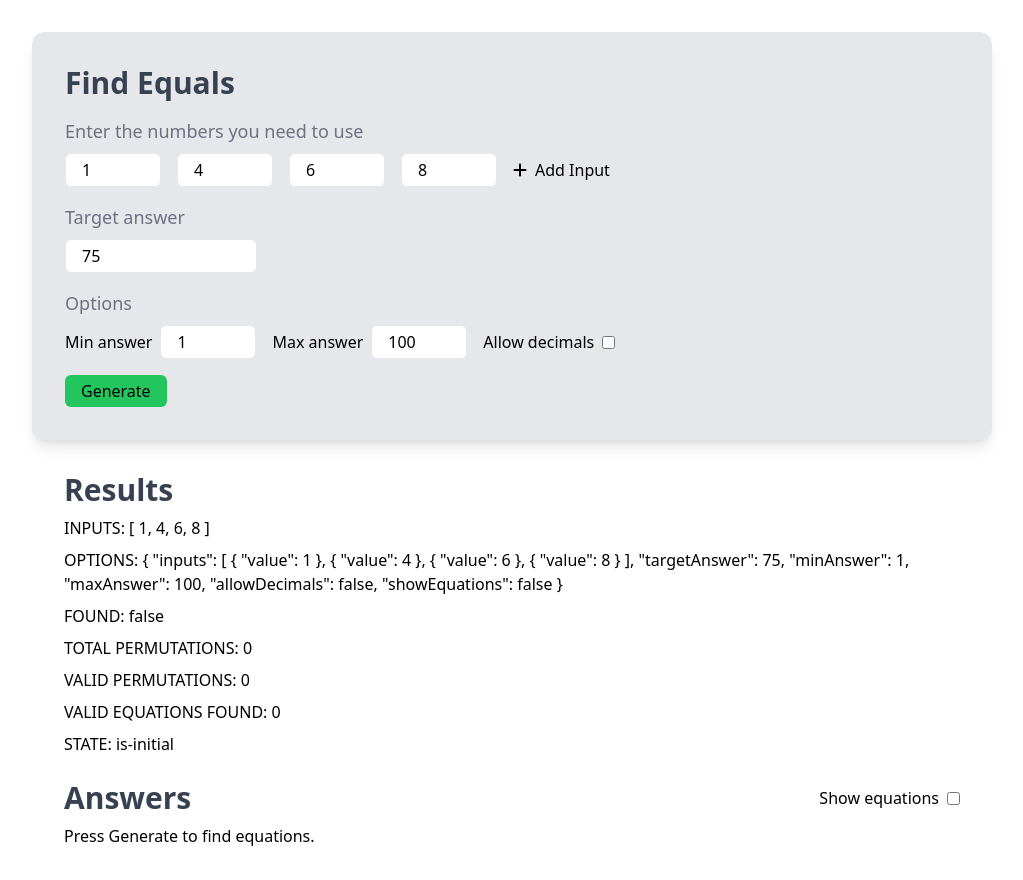
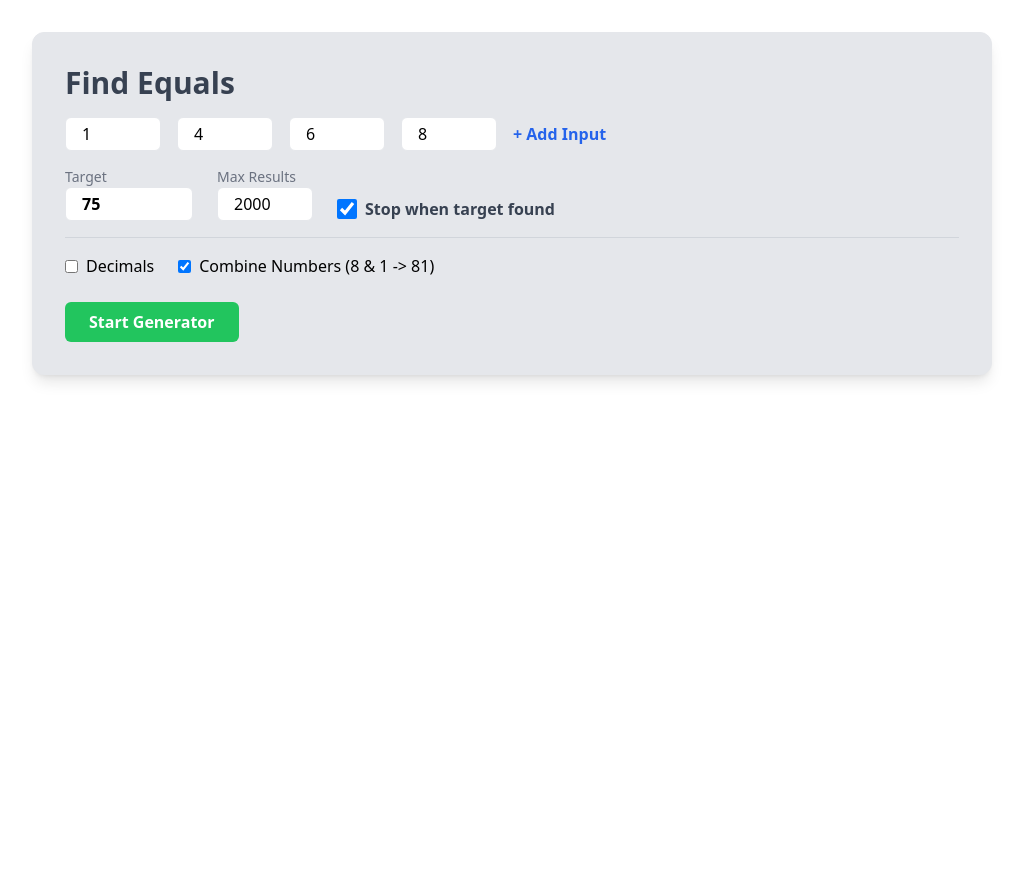
Before and after one commit to agm1984/find-equals, a Vue app: page / in a window 1280 px wide. Shown: the top 880 px of the page, without its empty margins (128-1151 px from the left). After the commit the page ends 800 px from the top, so only its background shows below. Built offline with nearby package versions, Linux system fonts and the light colour scheme.

Commit message:
used gemini 3 pro thinking to finish this app, now it works

```diff
--- a/src/App.vue
+++ b/src/App.vue
@@ -1,7 +1,6 @@
 <script setup>
 import { ref, reactive, computed } from 'vue';
 import { evaluate } from 'mathjs'
-import cloneDeep from 'lodash.clonedeep';
 import { getPermutations, cycles } from './utils/permutations';
 
 const INITIAL = 'is-initial';
@@ -10,7 +9,6 @@ const COMPLETE = 'is-complete';
 const state = ref(INITIAL);
 const isInitial = computed(() => state.value === INITIAL);
 const isComputing = computed(() => state.value === COMPUTING);
-const isComplete = computed(() => state.value === COMPLETE);
 
 const options = reactive({
     inputs: [
@@ -23,351 +21,304 @@ const options = reactive({
     minAnswer: 1,
     maxAnswer: 100,
     allowDecimals: false,
+    allowConcatenation: true,
     showEquations: false,
+    maxResults: 2000,
+    stopOnTarget: true, // NEW: Defaults to true
 });
 
 const availableNumbers = computed(() => options.inputs.map(x => x.value));
 const permutations = ref([]);
-
-// const operators = ['+', '-', '*', '/'];
 const operators = ['+', '-', '*', '/', '^'];
-
 const answers = ref([]);
-
 const validEquationsFound = ref(0);
+const processedCount = ref(0);
+const targetFoundFlag = ref(false); // Immediate stop flag
 
 const addInput = () => {
     options.inputs.push({ value: 0 });
 };
 
-const isTargetFound = computed(() => answers.value.some(result => result.answer === options.targetAnswer));
+const isTargetFound = computed(() => targetFoundFlag.value);
 
+/**
+ * 1. Evaluate Equation
+ */
 const tryEquation = (equation) => {
+    // If we already found the target and we are supposed to stop, do nothing.
+    if (targetFoundFlag.value && options.stopOnTarget) return;
+
     try {
         const answer = evaluate(equation);
 
-        const isLargerThanMin = (answer >= options.minAnswer);
-        const isSmallerThanMax = (answer <= options.maxAnswer);
-        const hasDecimal = (answer % 1 !== 0);
+        // Validate Basics
+        if (!isFinite(answer) || isNaN(answer)) return;
 
-        if (hasDecimal && !options.allowDecimals) return;
+        // CHECK TARGET FIRST (Before checking maxResults)
+        // This ensures we don't give up searching for "75" just because we found 1000 "74s"
+        if (Math.abs(answer - options.targetAnswer) < 0.000001) {
+             answers.value.unshift({ equation, answer }); // Put it at the top!
+             validEquationsFound.value += 1;
+             targetFoundFlag.value = true; // Signal to stop
+             return;
+        }
 
-        if (isLargerThanMin && isSmallerThanMax) {
-            answers.value.push({ equation, answer });
-            validEquationsFound.value += 1;
-        }
+        // Validate Constraints
+        if ((answer % 1 !== 0) && !options.allowDecimals) return;
+        if (answer < options.minAnswer || answer > options.maxAnswer) return;
+
+        // Check Capacity
+        if (answers.value.length >= options.maxResults) return;
+
+        // Store standard result
+        answers.value.push({ equation, answer });
+        validEquationsFound.value += 1;
+
     } catch (error) {
-        // goto next
+        // Silent fail
     }
 };
 
-const handleGenerate = () => {
-    state.value = COMPUTING;
+/**
+ * 2. Generate Structural Templates
+ */
+const applyTemplates = (nums, ops) => {
+    if (targetFoundFlag.value && options.stopOnTarget) return; // Optimization check
 
-    const operands = availableNumbers.value;
-    permutations.value = getPermutations([
-        // ...operators,
-        ...operands,
-        // ...['(', ')'],
-    ]);
+    const N = nums;
+    const O = ops;
 
-    // let potentialSolutions = [];
+    // Helper to apply regex variations (factorials/roots)
+    const applyUnary = (eq) => {
+        tryEquation(eq);
 
-    // for (let i = 0; i < 2; i += 1) {
-    //     console.log('test', permutations.value[i], operators);
-    //     for (let y = 0; y < permutations.value[i].length; y += 1) {
-    //         for (let x = 0; x < operators.length; x += 1) {
-    //             let permutation = cloneDeep(permutations.value[i]);
-    //             permutation.splice(y, 0, operators[x]);
-    //             potentialSolutions.push(permutation);
-    //         }
-    //     }
-    // }
-    // console.log('solutions', potentialSolutions);
+        // Only run expensive regex if we haven't found target yet
+        if (targetFoundFlag.value && options.stopOnTarget) return;
 
-    // return;
+        options.inputs.forEach(input => {
+            const val = String(input.value);
+            const regex = new RegExp(`(?<!\\d)${val}(?!\\d)`, 'g');
+            if (eq.match(regex)) {
+                tryEquation(eq.replace(regex, `${val}!`));
+                tryEquation(eq.replace(regex, `sqrt(${val})`));
+            }
+        });
+    }
 
-    permutations.value.forEach((permutation) => {
-        let equation = permutation.join('');
-        // console.log('equation', equation);
-        tryEquation(equation);
+    // Dynamic Templates based on array length
+    if (N.length === 1) {
+        applyUnary(N[0]);
+    }
+    else if (N.length === 2) {
+        applyUnary(`${N[0]} ${O[0]} ${N[1]}`);
+    }
+    else if (N.length === 3) {
+        applyUnary(`${N[0]}${O[0]}${N[1]}${O[1]}${N[2]}`);
+        applyUnary(`(${N[0]}${O[0]}${N[1]})${O[1]}${N[2]}`);
+        applyUnary(`${N[0]}${O[0]}(${N[1]}${O[1]}${N[2]})`);
+    }
+    else if (N.length === 4) {
+        const base = `${N[0]}${O[0]}${N[1]}${O[1]}${N[2]}${O[2]}${N[3]}`;
+        applyUnary(base);
+        applyUnary(`(${N[0]}${O[0]}${N[1]})${O[1]}(${N[2]}${O[2]}${N[3]})`);
+        applyUnary(`((${N[0]}${O[0]}${N[1]})${O[1]}${N[2]})${O[2]}${N[3]}`);
+        applyUnary(`${N[0]}${O[0]}(${N[1]}${O[1]}(${N[2]}${O[2]}${N[3]}))`);
+    }
+};
 
-        let potentialSolutions = [];
+/**
+ * 3. Operator Looper
+ */
+const solveForNumbers = (numberList) => {
+    if (targetFoundFlag.value && options.stopOnTarget) return;
 
-        // one operator
-        for (let y = 0; y < permutation.length; y += 1) {
-            for (let x = 0; x < operators.length; x += 1) {
-                let perm = cloneDeep(permutation);
-                perm.splice(y, 0, operators[x]);
-                potentialSolutions.push(perm);
+    const len = numberList.length;
+
+    if (len === 1) {
+        tryEquation(numberList[0]);
+        return;
+    }
+
+    if (len === 2) {
+        for (let op1 of operators) applyTemplates(numberList, [op1]);
+    } else if (len === 3) {
+        for (let op1 of operators) {
+            for (let op2 of operators) applyTemplates(numberList, [op1, op2]);
+        }
+    } else if (len === 4) {
+        for (let op1 of operators) {
+            for (let op2 of operators) {
+                for (let op3 of operators) applyTemplates(numberList, [op1, op2, op3]);
             }
         }
+    }
+};
 
-        // two operator
-        for (let y = 0; y < permutation.length; y += 1) {
-            for (let x = 0; x < operators.length; x += 1) {
-                let perm = cloneDeep(permutation);
-                perm.splice(y, 0, operators[x]);
-                perm.splice(y+2, 0, operators[x]);
-                potentialSolutions.push(perm);
+/**
+ * MAIN GENERATOR
+ */
+const handleGenerate = async () => {
+    state.value = COMPUTING;
+    answers.value = [];
+    validEquationsFound.value = 0;
+    cycles.value = 0;
+    processedCount.value = 0;
+    targetFoundFlag.value = false;
+
+    const rawOperands = availableNumbers.value.map(String);
+    permutations.value = getPermutations(rawOperands);
+
+    const totalPermutations = permutations.value.length;
+    let permIndex = 0;
+
+    const processBatch = () => {
+        return new Promise((resolve) => {
+            const startTime = performance.now();
+
+            // Loop while:
+            // 1. We have items
+            // 2. Time is under 15ms
+            // 3. We haven't found the target (if stopOnTarget is on)
+            while (
+                permIndex < totalPermutations &&
+                (performance.now() - startTime < 15) &&
+                !(options.stopOnTarget && targetFoundFlag.value)
+            ) {
+
+                const p = permutations.value[permIndex];
+
+                // Standard Solve
+                solveForNumbers(p);
+
+                // Concatenation Solve
+                if (options.allowConcatenation) {
+                    if (p.length > 1) solveForNumbers([ p[0] + p[1], ...p.slice(2) ]);
+                    if (p.length > 2) solveForNumbers([ p[0], p[1] + p[2], ...p.slice(3) ]);
+                    if (p.length > 3) solveForNumbers([ ...p.slice(0, 2), p[2] + p[3] ]);
+                    if (p.length === 4) solveForNumbers([ p[0] + p[1], p[2] + p[3] ]);
+                }
+
+                permIndex++;
+                processedCount.value++;
             }
+
+            // Return true if we should continue processing
+            const shouldContinue = permIndex < totalPermutations && !(options.stopOnTarget && targetFoundFlag.value);
+            resolve(shouldContinue);
+        });
+    };
+
+    const runBatches = async () => {
+        let hasMore = true;
+        while (hasMore && state.value === COMPUTING) {
+            hasMore = await processBatch();
+            await new Promise(r => setTimeout(r, 0));
         }
+        state.value = COMPLETE;
+    };
 
-        // three operator
-        for (let y = 0; y < permutation.length; y += 1) {
-            for (let x = 0; x < operators.length; x += 1) {
-                let perm = cloneDeep(permutation);
-                perm.splice(y, 0, operators[x]);
-                perm.splice(y+2, 0, operators[x]);
-                perm.splice(y+4, 0, operators[x]);
-                potentialSolutions.push(perm);
-            }
-        }
-
-        // four operator
-        for (let y = 0; y < permutation.length; y += 1) {
-            for (let x = 0; x < operators.length; x += 1) {
-                let perm = cloneDeep(permutation);
-                perm.splice(y, 0, operators[x]);
-                perm.splice(y+2, 0, operators[x]);
-                perm.splice(y+4, 0, operators[x]);
-                perm.splice(y+6, 0, operators[x]);
-                potentialSolutions.push(cloneDeep(perm));
-            }
-        }
-
-        // console.log('poten', potentialSolutions);
-
-        potentialSolutions.forEach(solution => {
-
-            tryEquation(solution.join(''));
-
-            // superfluous operators
-            tryEquation(solution.join('').replace('1', '-1'));
-            tryEquation(solution.join('').replace('4', '-4'));
-            tryEquation(solution.join('').replace('6', '-6'));
-            tryEquation(solution.join('').replace('8', '-8'));
-            tryEquation(solution.join('').replace('1', '+1'));
-            tryEquation(solution.join('').replace('4', '+4'));
-            tryEquation(solution.join('').replace('6', '+6'));
-            tryEquation(solution.join('').replace('8', '+8'));
-            tryEquation(solution.join('').replace('1', '*1'));
-            tryEquation(solution.join('').replace('4', '*4'));
-            tryEquation(solution.join('').replace('6', '*6'));
-            tryEquation(solution.join('').replace('8', '*8'));
-            tryEquation(solution.join('').replace('1', '/1'));
-            tryEquation(solution.join('').replace('4', '/4'));
-            tryEquation(solution.join('').replace('6', '/6'));
-            tryEquation(solution.join('').replace('8', '/8'));
-            tryEquation(solution.join('').replace('1', '^1'));
-            tryEquation(solution.join('').replace('4', '^4'));
-            tryEquation(solution.join('').replace('6', '^6'));
-            tryEquation(solution.join('').replace('8', '^8'));
-
-            // roots
-            tryEquation(solution.join('').replace('1', 'sqrt(1)'));
-            tryEquation(solution.join('').replace('4', 'sqrt(4)'));
-            tryEquation(solution.join('').replace('6', 'sqrt(6)'));
-            tryEquation(solution.join('').replace('8', 'sqrt(8)'));
-
-            // factorials
-            tryEquation(solution.join('').replace('1', '1!'));
-            tryEquation(solution.join('').replace('4', '4!'));
-            tryEquation(solution.join('').replace('6', '6!'));
-            tryEquation(solution.join('').replace('8', '8!'));
-        });
-
-        // superfluous operators
-        tryEquation(equation.replace('1', '-1'));
-        tryEquation(equation.replace('4', '-4'));
-        tryEquation(equation.replace('6', '-6'));
-        tryEquation(equation.replace('8', '-8'));
-        tryEquation(equation.replace('1', '+1'));
-        tryEquation(equation.replace('4', '+4'));
-        tryEquation(equation.replace('6', '+6'));
-        tryEquation(equation.replace('8', '+8'));
-        tryEquation(equation.replace('1', '*1'));
-        tryEquation(equation.replace('4', '*4'));
-        tryEquation(equation.replace('6', '*6'));
-        tryEquation(equation.replace('8', '*8'));
-        tryEquation(equation.replace('1', '/1'));
-        tryEquation(equation.replace('4', '/4'));
-        tryEquation(equation.replace('6', '/6'));
-        tryEquation(equation.replace('8', '/8'));
-        tryEquation(equation.replace('1', '^1'));
-        tryEquation(equation.replace('4', '^4'));
-        tryEquation(equation.replace('6', '^6'));
-        tryEquation(equation.replace('8', '^8'));
-
-        // roots
-        tryEquation(equation.replace('1', 'sqrt(1)'));
-        tryEquation(equation.replace('4', 'sqrt(4)'));
-        tryEquation(equation.replace('6', 'sqrt(6)'));
-        tryEquation(equation.replace('8', 'sqrt(8)'));
-
-        // factorials
-        tryEquation(equation.replace('1', '1!'));
-        tryEquation(equation.replace('4', '4!'));
-        tryEquation(equation.replace('6', '6!'));
-        tryEquation(equation.replace('8', '8!'));
-
-        operators.forEach(operator => {
-            if (operator === '(' || operator === ')') {
-                tryEquation(equation.replaceAll('(', '').replaceAll(')', ''));
-            } else {
-                tryEquation(equation.replaceAll(operator, ''));
-            }
-        });
-    });
-
-    state.value = COMPLETE;
+    runBatches();
 };
 
 const sortedAnswers = computed(() => {
-    const ans = answers.value.reduce((acc, solution) => {
-        // console.log('solution', solution);
-        if (acc[solution.answer]) {
-            acc[solution.answer].push(solution.equation);
-        } else {
-            acc[solution.answer] = [solution.equation];
+    const ans = {};
+    for (const sol of answers.value) {
+        if (!ans[sol.answer]) ans[sol.answer] = [];
+        if (!ans[sol.answer].includes(sol.equation)) {
+            ans[sol.answer].push(sol.equation);
         }
-        return acc;
-    }, {});
-
-    const sortedAns = Object.keys(ans).sort((a, b) => (a - b)).reduce((acc, key) => {
-        acc.push({ answer: key, equations: ans[key] });
-        return acc;
-    }, []);
-
-    return sortedAns;
+    }
+    return Object.keys(ans).map(Number).sort((a, b) => a - b).map(key => ({ answer: key, equations: ans[key] }));
 });
 </script>
 
 <template>
     <div class="w-full max-w-[1024px] mx-auto p-8">
         <div class="bg-gray-200 rounded-xl shadow-lg border p-8">
-            <h1 class="text-3xl text-gray-700 font-bold">
-                Find Equals
-            </h1>
+            <h1 class="text-3xl text-gray-700 font-bold">Find Equals</h1>
 
-            <p class="text-gray-500 text-lg pt-4">
-                Enter the numbers you need to use
-            </p>
+            <div class="flex items-center flex-wrap gap-4 pt-4">
+                <div v-for="(num, index) in options.inputs" :key="`input-${index}`">
+                    <input v-model="num.value" type="number" class="w-24 border rounded-md px-4 py-1" placeholder="#">
+                </div>
+                <button type="button" class="text-blue-600 font-bold" @click="addInput">+ Add Input</button>
+            </div>
 
-            <div class="flex items-center flex-wrap gap-4 pt-2">
-                <div v-for="(num, index) in options.inputs" :key="`input-${index}`" class="">
-                    <input
-                        v-model="num.value"
-                        type="number"
-                        class="w-24 border rounded-md px-4 py-1"
-                        placeholder="Enter number"
-                    >
+            <div class="flex flex-wrap gap-6 pt-4 items-end">
+                <div>
+                    <span class="block text-gray-500 text-sm">Target</span>
+                    <input v-model="options.targetAnswer" type="number" class="w-32 border rounded-md px-4 py-1 font-bold">
                 </div>
-
-                <div class="">
-                    <button type="button" class="flex items-center gap-2" @click="addInput">
-                        <i class="fas fa-plus"></i>
-                        Add Input
-                    </button>
+                <div>
+                     <span class="block text-gray-500 text-sm">Max Results</span>
+                     <input v-model="options.maxResults" type="number" class="w-24 border rounded-md px-4 py-1">
+                </div>
+                <div class="flex flex-col justify-center">
+                    <label class="flex items-center gap-2 cursor-pointer select-none">
+                        <input v-model="options.stopOnTarget" type="checkbox" class="w-5 h-5 text-green-600">
+                        <span class="font-bold text-gray-700">Stop when target found</span>
+                    </label>
                 </div>
             </div>
 
-            <p class="text-gray-500 text-lg pt-4">
-                Target answer
-            </p>
-
-            <div class="flex items-center flex-wrap gap-4 pt-2">
-                <input
-                    v-model="options.targetAnswer"
-                    type="number"
-                    class="w-48 border rounded-md px-4 py-1"
-                    placeholder="Enter number"
-                >
+            <div class="flex flex-wrap gap-6 pt-4 border-t border-gray-300 mt-4">
+                <label class="flex items-center gap-2 cursor-pointer">
+                    <input v-model="options.allowDecimals" type="checkbox"> <span>Decimals</span>
+                </label>
+                 <label class="flex items-center gap-2 cursor-pointer">
+                    <input v-model="options.allowConcatenation" type="checkbox">
+                    <span>Combine Numbers (8 & 1 -> 81)</span>
+                </label>
             </div>
 
-            <p class="text-gray-500 text-lg pt-4">
-                Options
-            </p>
+            <div class="pt-6">
+                <button
+                    type="button"
+                    :disabled="isComputing"
+                    class="bg-green-500 hover:bg-green-600 text-white font-bold rounded-md px-6 py-2 disabled:opacity-50 w-full md:w-auto"
+                    @click="handleGenerate"
+                >
+                    {{ isComputing ? (targetFoundFlag ? 'Target Found! Finishing...' : 'Calculating...') : 'Start Generator' }}
+                </button>
+            </div>
+        </div>
 
-            <div class="flex gap-4 pt-2">
-                <div class="flex items-center gap-2">
-                    <span>Min answer</span>
-                    <input
-                        v-model="options.minAnswer"
-                        type="number"
-                        class="w-24 border rounded-md px-4 py-1"
-                        placeholder="eg: 1"
-                    >
-                </div>
-
-                <div class="flex items-center gap-2">
-                    <span>Max answer</span>
-                    <input
-                        v-model="options.maxAnswer"
-                        type="number"
-                        class="w-24 border rounded-md px-4 py-1"
-                        placeholder="eg: 100"
-                    >
-                </div>
-
-                <div class="flex items-center gap-2">
-                    <span>Allow decimals</span>
-                    <input
-                        v-model="options.allowDecimals"
-                        type="checkbox"
-                    >
+        <div class="mt-8">
+             <div v-if="isComputing" class="w-full bg-gray-200 rounded-full h-4 mb-4 overflow-hidden relative">
+                <div class="bg-blue-600 h-full transition-all duration-200" :style="{ width: (processedCount / permutations.length * 100) + '%' }"></div>
+                <div class="absolute inset-0 flex items-center justify-center text-xs text-white font-bold drop-shadow-md">
+                    {{ Math.round(processedCount / permutations.length * 100) }}% Scanned
                 </div>
             </div>
 
-            <div class="pt-4">
-                <button type="button" class="bg-green-500 rounded-md px-4 py-1" @click="handleGenerate">Generate</button>
+            <div v-if="isTargetFound" class="bg-green-100 border border-green-500 text-green-800 px-4 py-3 rounded mb-4 flex justify-between items-center">
+                <span class="font-bold flex items-center gap-2">
+                    <i class="fas fa-check-circle"></i> TARGET {{ options.targetAnswer }} FOUND!
+                </span>
+                <span class="text-sm">Stopping early to save memory.</span>
             </div>
-        </div>
 
-        <div class="w-full flex flex-col gap-2 p-8">
-            <h1 class="text-3xl text-gray-700 font-bold">
-                Results
-            </h1>
-
-            <span>INPUTS: {{ availableNumbers }}</span>
-            <span>OPTIONS: {{ options }}</span>
-            <span>FOUND: {{ isTargetFound }}</span>
-            <span>TOTAL PERMUTATIONS: {{ cycles }}</span>
-            <span>VALID PERMUTATIONS: {{ permutations.length }}</span>
-            <span>VALID EQUATIONS FOUND: {{ validEquationsFound }}</span>
-            <span>STATE: {{ state }}</span>
-
-            <div class="flex items-center justify-between pt-4">
-                <h1 class="text-3xl text-gray-700 font-bold">
-                    Answers <template v-if="Object.keys(sortedAnswers).length">({{ Object.keys(sortedAnswers).length }})</template>
-                </h1>
-
-                <div class="flex items-center gap-2">
-                    <span>Show equations</span>
-                    <input
-                        v-model="options.showEquations"
-                        type="checkbox"
-                    >
-                </div>
-            </div>
-            <!-- {{ sortedAnswers }} -->
-            <div v-if="isComplete" class="w-full flex flex-col gap-4">
-                <div
+            <div v-if="sortedAnswers.length" class="flex flex-col gap-3">
+                 <div
                     v-for="({ answer, equations }) in sortedAnswers"
-                    :key="`answer-${answer}`"
-                    class="grid grid-cols-[1fr_3fr] gap-2 bg-green-100 rounded-md shadow-lg p-2"
+                    :key="answer"
+                    class="bg-green-50 rounded-md border border-green-200 p-3"
+                    :class="{ 'bg-yellow-100 border-yellow-400 shadow-md ring-2 ring-yellow-300': answer === options.targetAnswer }"
                 >
-                    <div class="text-xl font-semibold">Answer: {{ answer }}</div>
-                    <div class="text-xl font-semibold">Equations: {{ options.showEquations ? equations : equations.length }}</div>
+                    <div class="font-bold text-lg mb-1 flex justify-between">
+                        <span>Answer: {{ answer }}</span>
+                        <span v-if="answer === options.targetAnswer" class="text-xs bg-yellow-400 text-yellow-900 px-2 py-1 rounded">MATCH</span>
+                    </div>
+                    <div class="text-sm text-gray-600 flex flex-wrap gap-2">
+                        <span v-for="eq in (options.showEquations ? equations : equations.slice(0,10))" :key="eq" class="bg-white px-2 py-1 rounded border shadow-sm font-mono text-xs md:text-sm">{{ eq }}</span>
+                        <span v-if="!options.showEquations && equations.length > 10" class="italic pt-1 text-xs">...and {{ equations.length - 10 }} more</span>
+                    </div>
                 </div>
             </div>
 
-            <div v-else-if="isComputing" class="">
-                Computing...
-            </div>
-
-            <div v-else class="">
-                Press Generate to find equations.
+            <div v-else-if="state === COMPLETE && !isTargetFound" class="text-center text-gray-500 py-12 bg-gray-50 rounded border border-dashed">
+                <p class="text-xl font-bold text-gray-400">No solutions found</p>
+                <p class="text-sm">Try enabling Decimals or Concatenation</p>
             </div>
         </div>
     </div>
--- a/src/utils/permutations.js
+++ b/src/utils/permutations.js
@@ -1,5 +1,5 @@
 import { ref } from 'vue';
-import { evaluate } from 'mathjs'
+// import { evaluate } from 'mathjs'
 
 export let cycles = ref(0);
 
```
Also changed, not shown: package.json (+8 -8 lines), 1 other file (tests, documents, lock files or other folders).
